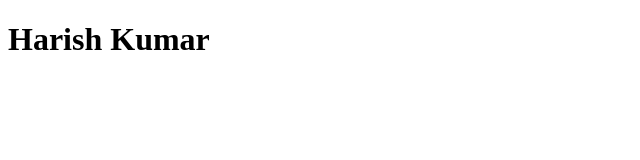
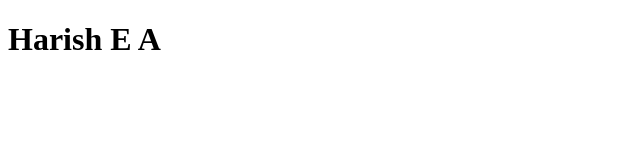
Before and after one commit to harishea/Demo, a plain HTML site: page index.html in a window 1280 px wide. Shown: the whole page, without its empty margins (0-640 px from the left). Drawn offline with Linux system fonts and the light colour scheme.

Commit message:
feat:Change my name

```diff
--- a/index.html
+++ b/index.html
@@ -8,7 +8,7 @@
 </head>
 
 <body>
-  <h1>Harish Kumar</h1>
+  <h1>Harish E A</h1>
 </body>
 
 </html>
```
